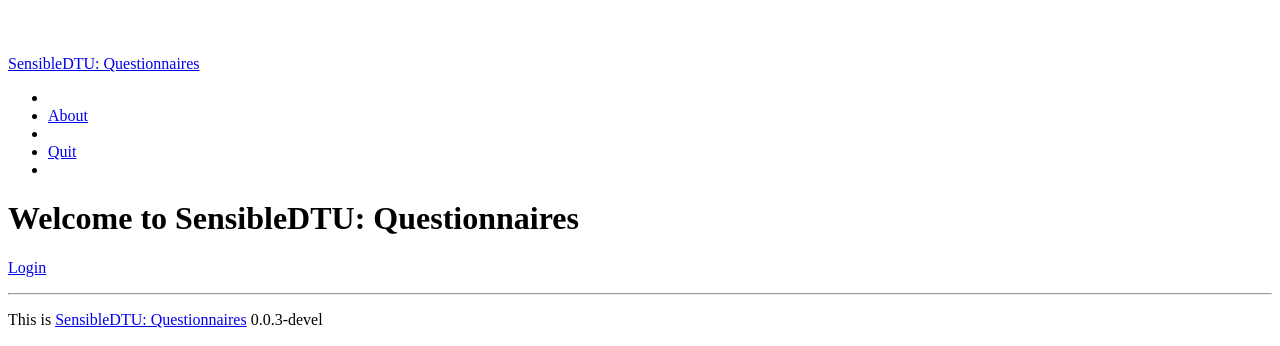
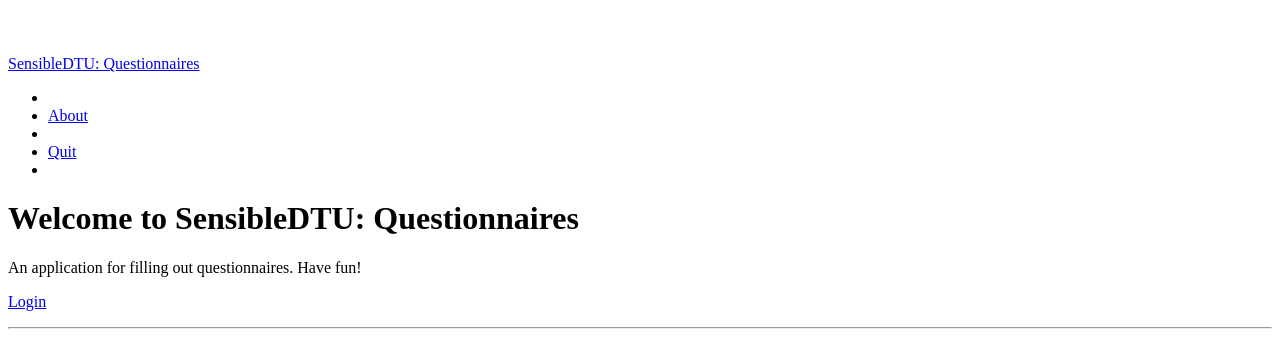
Before and after one commit to RaduGatej/SensibleData-Apps-Questionaires, a Django app: template questionnaires/templates/home.html in a window 1280 px wide. Shown: the part 13-359 px from the top of the page. Run offline with Django 3.2, Linux system fonts and the light colour scheme; the template is opened without the code that fills it, so the values that code supplies are empty; some libraries are stand-ins or nearby versions.

Commit message:
nicer home pages

```diff
--- a/questionnaires/templates/home.html
+++ b/questionnaires/templates/home.html
@@ -1,16 +1,18 @@
 {% extends "base.html" %}
 
 {% block content %}
+<div class="page-header">
+	        <h1>Welcome to SensibleDTU: Questionnaires</h1>
+		</div>
 
-    <div class="well">
-        <h1>Welcome to SensibleDTU: Questionnaires</h1>
+		<p class="lead">An application for filling out questionnaires. Have fun!</p>
+
 	{% if user.is_authenticated %}
-		<p>Here is a short explanation of what the application is...</p>
+		<p class="lead">Piotr, instructions about how to fill out questions go here. We may also delete this text...</p>
 		<p><a class="btn btn-primary" href="{% url 'form' %}">Start <i class="icon-chevron-right icon-white"></i></a></p>
 	{% else %}
 	<p><a class="btn btn-primary" href="{% url 'login' %}"><i class="icon-user icon-white"></i> Login</a></p>
 	{% endif %}
-    </div>
 
 
 {% endblock %}
```
